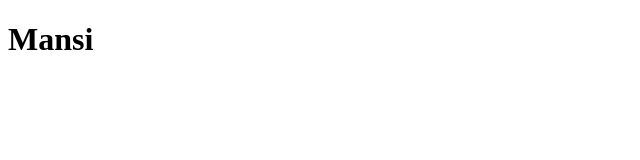
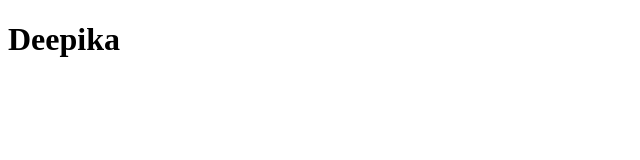
Before and after one commit to websrivastav/pro1, a plain HTML site: page about.html in a window 1280 px wide. Shown: the whole page, without its empty margins (0-640 px from the left). Drawn offline with Linux system fonts and the light colour scheme.

Commit message:
skipped stagging area

```diff
--- a/about.html
+++ b/about.html
@@ -8,6 +8,6 @@
 <title>Travel</title>
 </head>
 <body>
-<h1>Mansi</h1>
+<h1>Deepika</h1>
 </body>
 </html>
```
